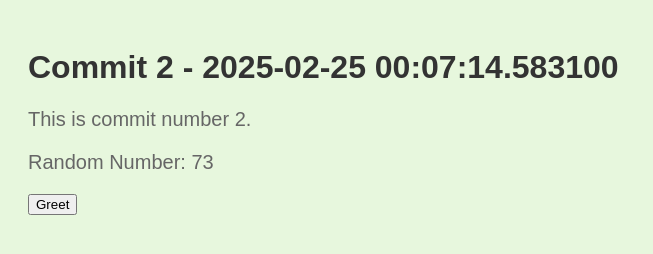
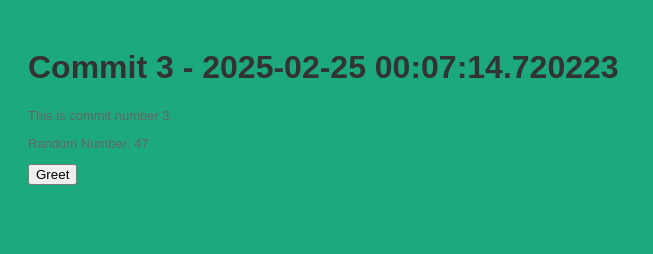
Before and after one commit to polishflits/autogen-repo-20250225000703, a plain HTML site: page index.html in a window 1280 px wide. Shown: the whole page, without its empty margins (0-653 px from the left). Drawn offline with Linux system fonts and the light colour scheme.

Commit message:
📝 Auto commit 3 with HTML, CSS, and JS

```diff
--- a/index.html
+++ b/index.html
@@ -2,13 +2,13 @@
     <!DOCTYPE html>
     <html>
     <head>
-        <title>Commit 2 - 2025-02-25 00:07:14.583100</title>
+        <title>Commit 3 - 2025-02-25 00:07:14.720223</title>
         <link rel="stylesheet" href="style.css">
     </head>
     <body>
-        <h1>Commit 2 - 2025-02-25 00:07:14.583100</h1>
-        <p>This is commit number 2.</p>
-        <p>Random Number: 73</p>
+        <h1>Commit 3 - 2025-02-25 00:07:14.720223</h1>
+        <p>This is commit number 3.</p>
+        <p>Random Number: 47</p>
         <button onclick="greet()">Greet</button>
         <script src="script.js"></script>
     </body>
--- a/script.js
+++ b/script.js
@@ -2,4 +2,4 @@
     function greet() {
         alert('Hello from commit ' + commitNumber + '!');
     }
-    var commitNumber = 2;
+    var commitNumber = 3;
--- a/style.css
+++ b/style.css
@@ -1,7 +1,7 @@
 
     body {
         font-family: Arial, sans-serif;
-        background-color: #e7f7dd;
+        background-color: #1ca97e;
         padding: 20px;
     }
     h1 {
@@ -9,5 +9,5 @@
     }
     p {
         color: #666;
-        font-size: 20px;
+        font-size: 13px;
     }
```
